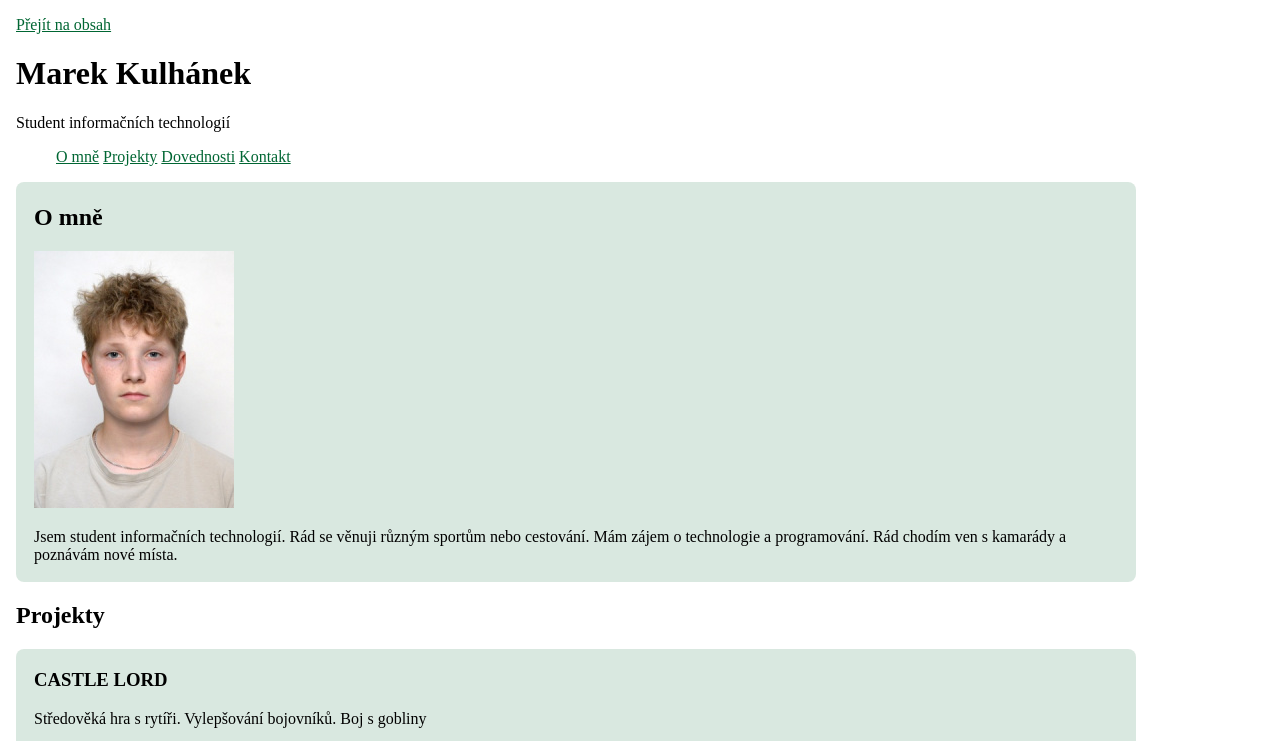
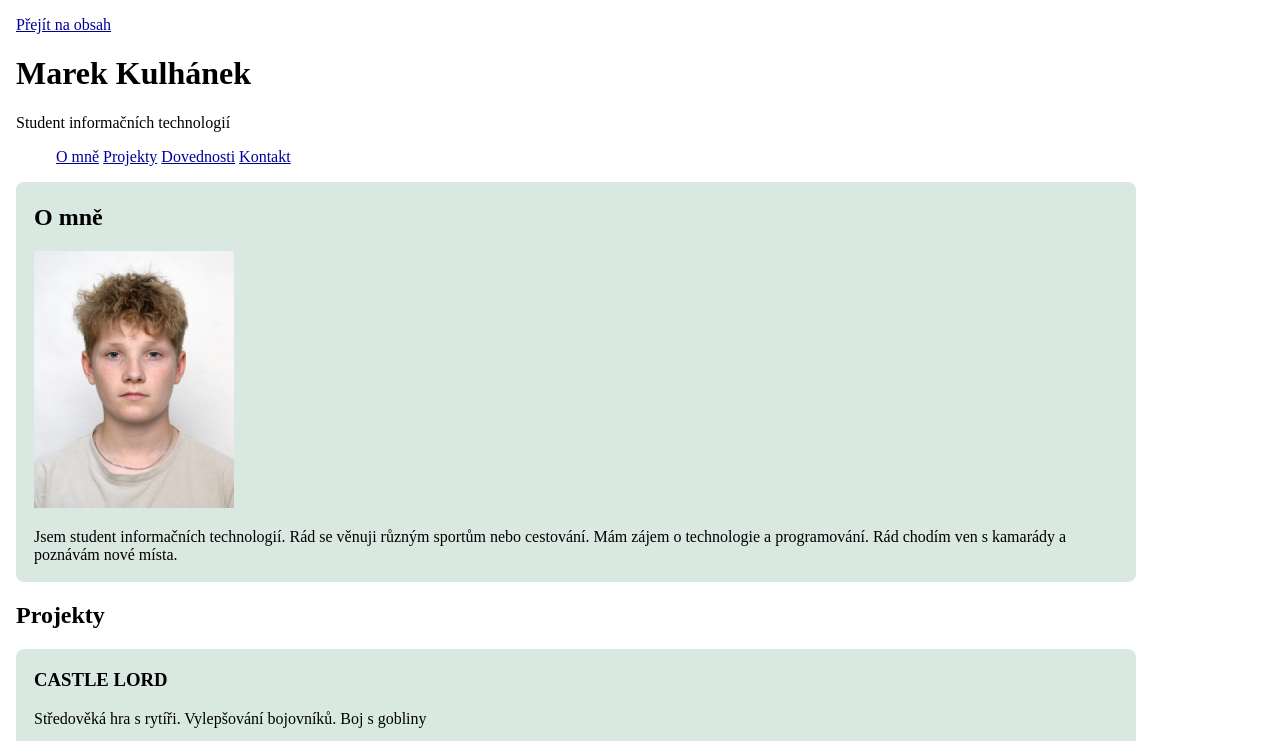
Before and after one commit to Marecek55/osobni-stranka, a plain HTML site: page index.html in a window 1280 px wide. Shown: the top 741 px of the page. Drawn offline with Linux system fonts and the light colour scheme.

Commit message:
style: první barva odkazů

```diff
--- a/css/style.css
+++ b/css/style.css
@@ -1,8 +1,8 @@
 :root {
   --background: #ffffff;
   --text: #000000;
-  --link: #006633;
-  color-scheme: light dark;
+--link: #000099;
+color-scheme: light dark;
 }
 
 html {
```
